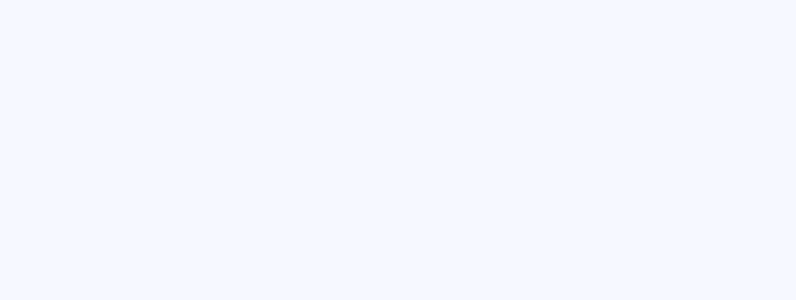
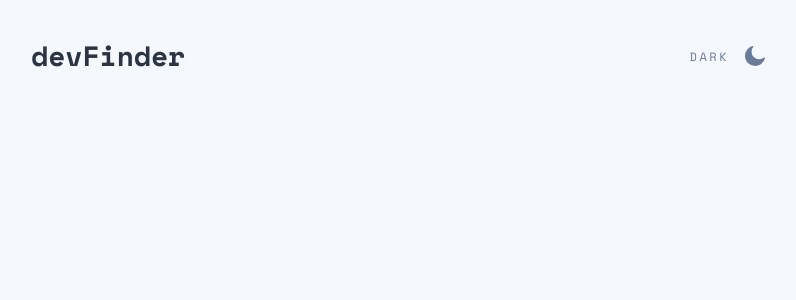
Before and after one commit to KotenkoNata/test, a React (Create React App) app: page / in a window 1280 px wide. Shown: the top 300 px of the page, without its empty margins (242-1038 px from the left). Built offline with nearby package versions, Linux system fonts and the light colour scheme.

Commit message:
feat: create a few components, logic, styles for theme switcher

```diff
--- a/src/App.tsx
+++ b/src/App.tsx
@@ -1,8 +1,11 @@
+import {Container} from "./components/Container";
+import {TheHeader} from "./components/TheHeader";
+
 function App() {
   return (
-    <>
-
-    </>
+    <Container>
+      <TheHeader />
+    </Container>
   );
 }
 
--- /dev/null
+++ b/src/components/Container/Container.module.scss
@@ -0,0 +1,10 @@
+.container {
+  width: 100%;
+  padding: 0 24px;
+
+  @media (min-width: 767px) {
+    width: 734px;
+    padding: 0;
+    margin: 0 auto;
+  }
+}
--- /dev/null
+++ b/src/components/Container/Container.tsx
@@ -0,0 +1,12 @@
+import styles from './Container.module.scss';
+import {ReactNode} from "react";
+
+interface ContainerProps {
+    children: ReactNode,
+}
+
+export const Container = ({ children }: ContainerProps) => (
+  <div className={styles.container}>
+      { children }
+  </div>
+);
--- /dev/null
+++ b/src/components/Container/index.ts
@@ -0,0 +1 @@
+export * from './Container';
--- /dev/null
+++ b/src/components/TheHeader/TheHeader.module.scss
@@ -0,0 +1,23 @@
+:global{
+  body[data-theme = "light"]{
+    --header-color: var(--gray-300);
+  }
+
+  body[data-theme = "dark"]{
+    --header-color: var(--white);
+  }
+}
+
+.header{
+  margin: 35px 0;
+  display: flex;
+  justify-content: space-between;
+  align-items: center;
+}
+
+.logo{
+  color: var(--header-color);
+  font-size: 1.75rem;
+  line-height: 1.5;
+  font-weight: 700;
+}
--- /dev/null
+++ b/src/components/TheHeader/TheHeader.tsx
@@ -0,0 +1,11 @@
+import styles from './TheHeader.module.scss';
+import {ThemeSwitcher} from "../ThemeSwitcher";
+
+export const TheHeader = () => (
+  <div className={styles.header}>
+    <div className={styles.logo}>
+        devFinder
+    </div>
+      <ThemeSwitcher />
+  </div>
+);
--- /dev/null
+++ b/src/components/TheHeader/index.ts
@@ -0,0 +1 @@
+export * from './TheHeader';
--- /dev/null
+++ b/src/components/ThemeSwitcher/ThemeSwitcher.module.scss
@@ -0,0 +1,38 @@
+:global{
+  body[data-theme = 'light']{
+    --switcher-color: var(--gray-100);
+    --switcher-color-hover: var(--gray-300);
+  }
+
+  body[data-theme = 'dark']{
+    --switcher-color: var(--white);
+    --switcher-color-hover: var(--gray-100);
+  }
+}
+
+.switcher{
+  display: flex;
+  align-items: center;
+  gap: 1rem;
+  cursor: pointer;
+
+  span{
+    color: var(--switcher-color);
+    font-size: 0.75rem;
+    text-transform: uppercase;
+    letter-spacing: 2.5px;
+  }
+  &:hover{
+    span{
+      color: var(--switcher-color-hover);
+    }
+
+    svg{
+      fill: var(--switcher-color-hover);
+    }
+  }
+}
+
+.icon{
+  fill: var(--switcher-color);
+}
--- /dev/null
+++ b/src/components/ThemeSwitcher/ThemeSwitcher.tsx
@@ -0,0 +1,26 @@
+import {useEffect, useState} from "react";
+import {ReactComponent as MoonIcon} from 'assets/icon-moon.svg';
+import {ReactComponent as SunIcon} from 'assets/icon-sun.svg';
+
+import styles from './ThemeSwitcher.module.scss';
+
+
+export const ThemeSwitcher = () => {
+
+    const [isDark, setDark] = useState(false);
+
+    const themeText = isDark ? "Light" : "Dark";
+
+    const ThemeIcon = isDark ? SunIcon : MoonIcon;
+
+    useEffect(()=>{
+        document.body.setAttribute('data-theme', isDark ? "dark" : "light" )
+    }, [isDark])
+
+    return (
+        <div className={styles.switcher} onClick={()=>setDark(!isDark)}>
+            <span>{themeText}</span>
+            <ThemeIcon className = {styles.icon} />
+        </div>
+    )
+};
--- /dev/null
+++ b/src/components/ThemeSwitcher/index.ts
@@ -0,0 +1 @@
+export * from './ThemeSwitcher';
--- a/templates/default/TemplateName.tsx
+++ b/templates/default/TemplateName.tsx
@@ -3,7 +3,7 @@
 interface TemplateNameProps { }
 
 export const TemplateName = ({ }: TemplateNameProps) => (
-  <div className={styles.TemplateName} data-testid="TemplateName">
+  <div className={styles.templateName} data-testid="TemplateName">
     TemplateName Component
   </div>
 );
```
